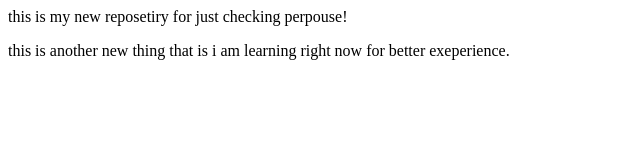
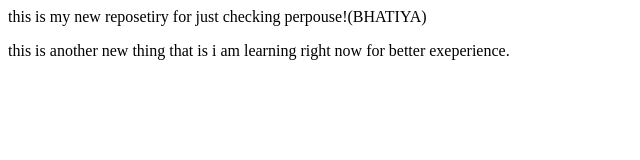
Before and after one commit to BhatiyaPravin/local-repository, a plain HTML site: page index.html in a window 1280 px wide. Shown: the whole page, without its empty margins (0-640 px from the left). Drawn offline with Linux system fonts and the light colour scheme.

Commit message:
adding BHATIYA

```diff
--- a/index.html
+++ b/index.html
@@ -1,3 +1,3 @@
-<p>this is my new reposetiry for just checking perpouse!</p>
+<p>this is my new reposetiry for just checking perpouse!(BHATIYA)</p>
 <p>this is another new thing that is i am learning right now for better exeperience.
 </p>
```
